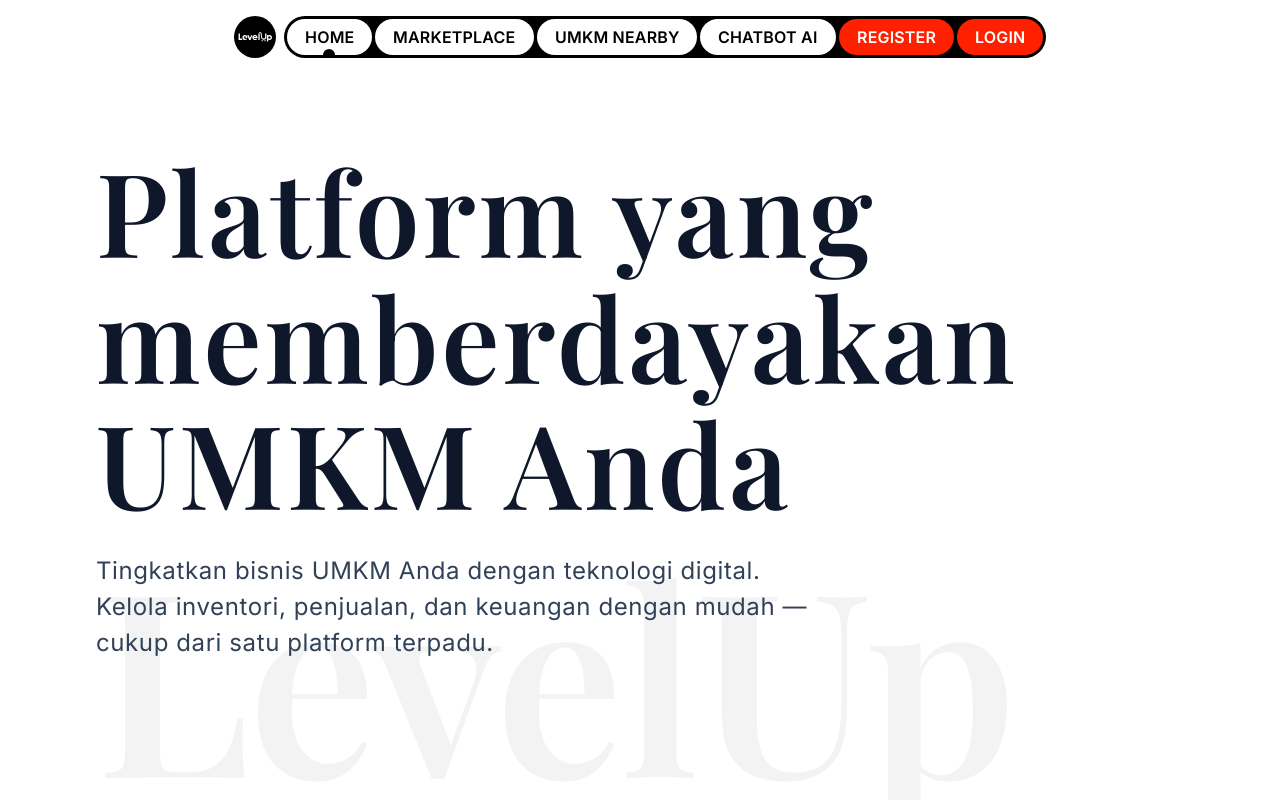
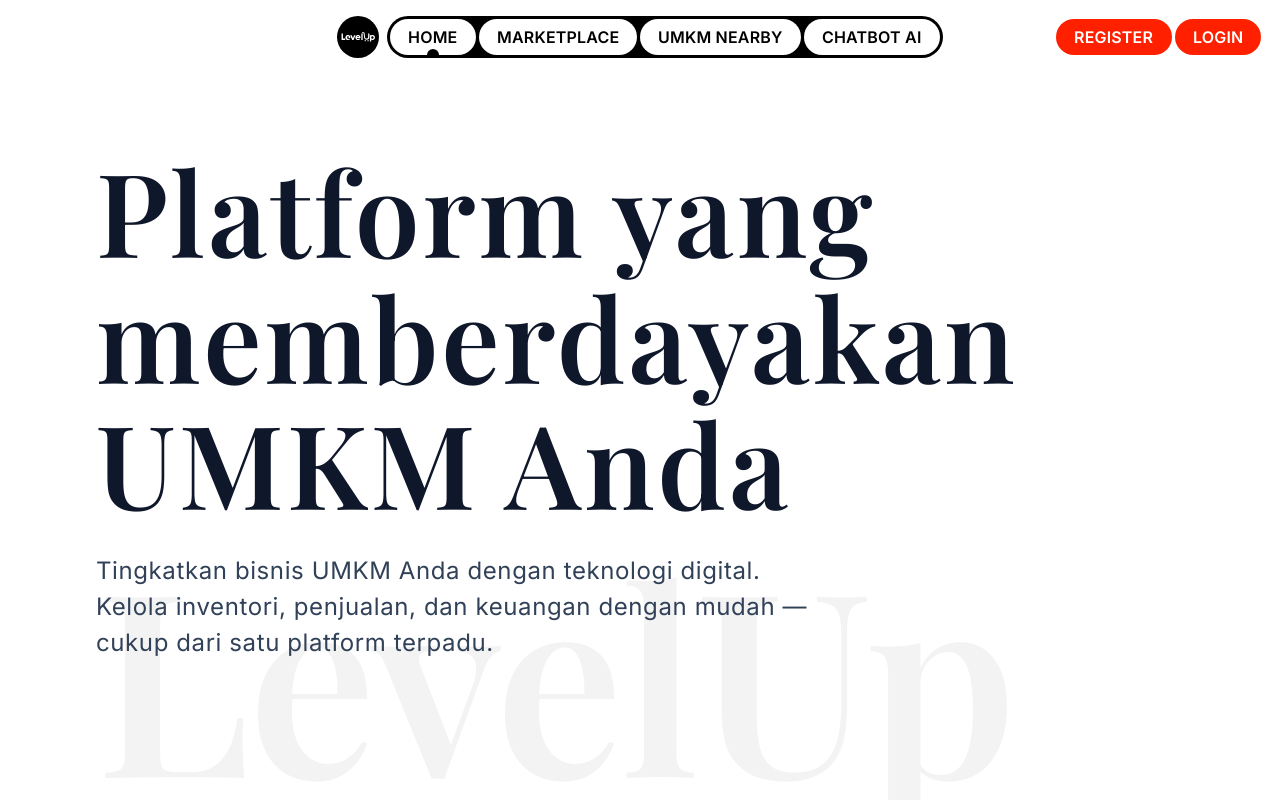
Before and after one commit to M-Aidil-Fitrah/LevelUp-Hackathon, a React (Vite) app: page / in a window 1280 px wide. Shown: the top 800 px of the page. Built offline with nearby package versions, Linux system fonts and the light colour scheme.

Commit message:
fix: navbar

```diff
--- a/src/components/Hero.tsx
+++ b/src/components/Hero.tsx
@@ -1,4 +1,4 @@
-import { TextGenerateEffect } from "@/components/text-generate-effect";
+import { TextGenerateEffect } from "@/components/ui/text-generate-effect";
 
 const Hero = () => {
   return (
--- a/src/components/ui/PillNav.tsx
+++ b/src/components/PillNav.tsx
@@ -251,6 +251,12 @@ const PillNav: React.FC<PillNavProps> = ({
     ['--pill-gap']: '3px'
   } as React.CSSProperties;
 
+  // Split items: auth (Register/Login) vs main
+  const isAuthItem = (item: PillNavItem) =>
+    item.variant === 'accent' || /^(register|login)$/i.test(item.label?.trim());
+  const mainItems = items.filter(i => !isAuthItem(i));
+  const authItems = items.filter(i => isAuthItem(i));
+
   return (
     <div
       className="sticky top-4 z-[1000] w-full flex justify-center"
@@ -311,7 +317,7 @@ const PillNav: React.FC<PillNavProps> = ({
             className="list-none flex items-stretch m-0 p-[3px] h-full"
             style={{ gap: 'var(--pill-gap)' }}
           >
-            {items.map((item, i) => {
+            {mainItems.map((item, i) => {
               const isActive = activeHref === item.href;
               const isAccent =
                 item.variant === 'accent' || /^(register|login)$/i.test(item.label?.trim());
@@ -408,6 +414,8 @@ const PillNav: React.FC<PillNavProps> = ({
           </ul>
         </div>
 
+        {/* End of centered main nav */}
+
         <button
           ref={hamburgerRef}
           onClick={toggleMobileMenu}
@@ -430,6 +438,93 @@ const PillNav: React.FC<PillNavProps> = ({
           />
         </button>
       </nav>
+
+      {/* Auth group (Register/Login) pinned to top-right; visuals unchanged */}
+      {authItems.length > 0 && (
+        <div
+          className="hidden md:flex items-center absolute right-4 top-0"
+          style={{ height: 'var(--nav-h)' }}
+        >
+          <ul className="list-none flex items-stretch m-0 p-[3px] h-full" style={{ gap: 'var(--pill-gap)' }}>
+            {authItems.map((item, i) => {
+              const index = i + mainItems.length; // continue index for GSAP timelines
+              const isActive = activeHref === item.href;
+              const pillStyle: React.CSSProperties = {
+                background: accentColor,
+                color: '#fff',
+                paddingLeft: 'var(--pill-pad-x)',
+                paddingRight: 'var(--pill-pad-x)',
+                ['--hover-text' as any]: '#fff'
+              };
+
+              const PillContent = (
+                <>
+                  <span
+                    className="hover-circle absolute left-1/2 bottom-0 rounded-full z-[1] block pointer-events-none"
+                    style={{ background: 'var(--base, #000)', willChange: 'transform' }}
+                    aria-hidden="true"
+                    ref={el => {
+                      circleRefs.current[index] = el;
+                    }}
+                  />
+                  <span className="label-stack relative inline-block leading-[1] z-[2]">
+                    <span className="pill-label relative z-[2] inline-block leading-[1]" style={{ willChange: 'transform' }}>
+                      {item.label}
+                    </span>
+                    <span
+                      className="pill-label-hover absolute left-0 top-0 z-[3] inline-block"
+                      style={{ color: 'var(--hover-text, #fff)', willChange: 'transform, opacity' }}
+                      aria-hidden="true"
+                    >
+                      {item.label}
+                    </span>
+                  </span>
+                  {isActive && (
+                    <span
+                      className="absolute left-1/2 -bottom-[6px] -translate-x-1/2 w-3 h-3 rounded-full z-[4]"
+                      style={{ background: 'var(--base, #000)' }}
+                      aria-hidden="true"
+                    />
+                  )}
+                </>
+              );
+
+              const linkClasses =
+                'relative overflow-hidden inline-flex items-center justify-center h-full no-underline rounded-full box-border font-semibold text-[16px] leading-[0] uppercase tracking-[0.2px] whitespace-nowrap cursor-pointer px-0';
+
+              return (
+                <li key={item.href} role="none" className="flex h-full">
+                  {isRouterLink(item.href) ? (
+                    <Link
+                      role="menuitem"
+                      to={item.href}
+                      className={linkClasses}
+                      style={pillStyle}
+                      aria-label={item.ariaLabel || item.label}
+                      onMouseEnter={() => handleEnter(index)}
+                      onMouseLeave={() => handleLeave(index)}
+                    >
+                      {PillContent}
+                    </Link>
+                  ) : (
+                    <a
+                      role="menuitem"
+                      href={item.href}
+                      className={linkClasses}
+                      style={pillStyle}
+                      aria-label={item.ariaLabel || item.label}
+                      onMouseEnter={() => handleEnter(index)}
+                      onMouseLeave={() => handleLeave(index)}
+                    >
+                      {PillContent}
+                    </a>
+                  )}
+                </li>
+              );
+            })}
+          </ul>
+        </div>
+      )}
 
       <div
         ref={mobileMenuRef}
--- a/src/pages/LandingPage.tsx
+++ b/src/pages/LandingPage.tsx
@@ -1,5 +1,5 @@
 import Hero from "@/components/Hero";
-import PillNav from "@/components/ui/PillNav";
+import PillNav from "@/components/PillNav";
 import MagicBento from "@/components/MagicBento";
 import { useLocation } from "react-router-dom";
 import InfiniteMarquee from "@/components/InfiniteMarquee";
```
Also changed, not shown: src/components/ui/text-generate-effect.tsx (renamed from src/components/text-generate-effect.tsx).
